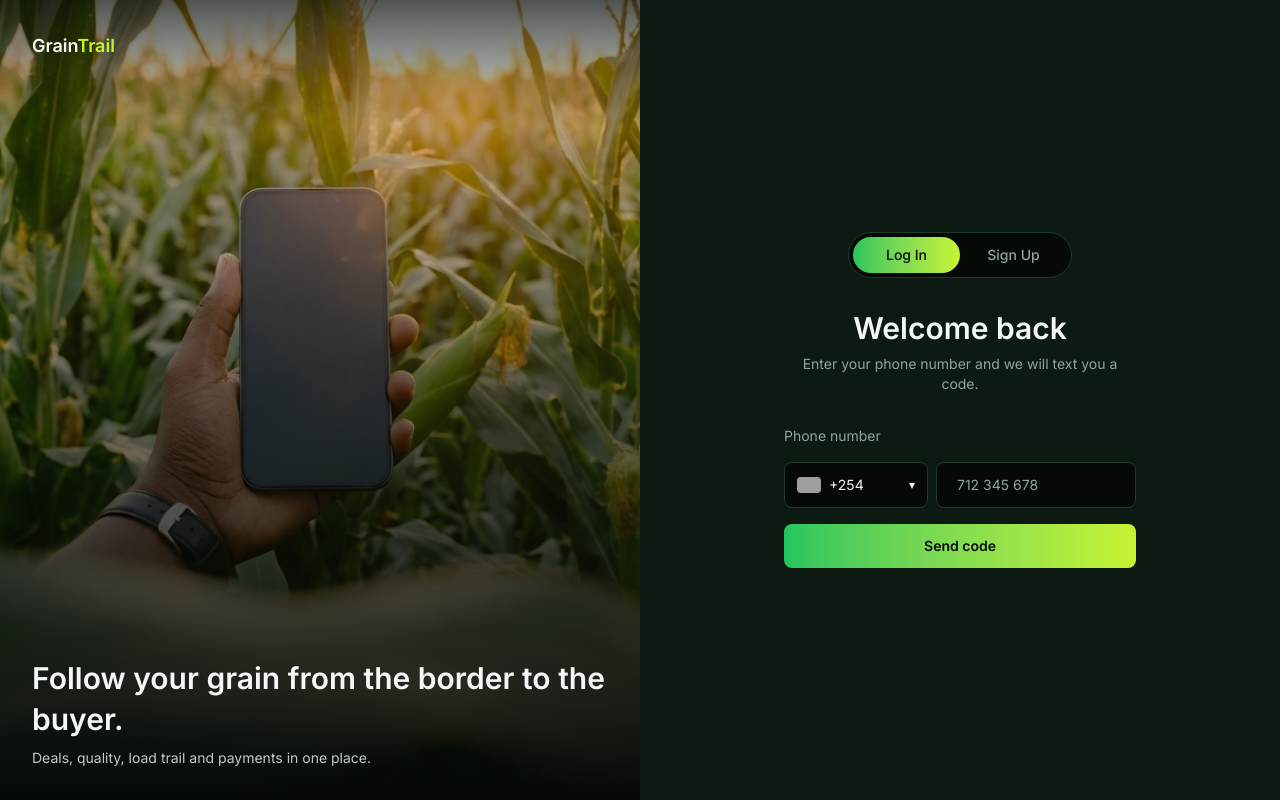
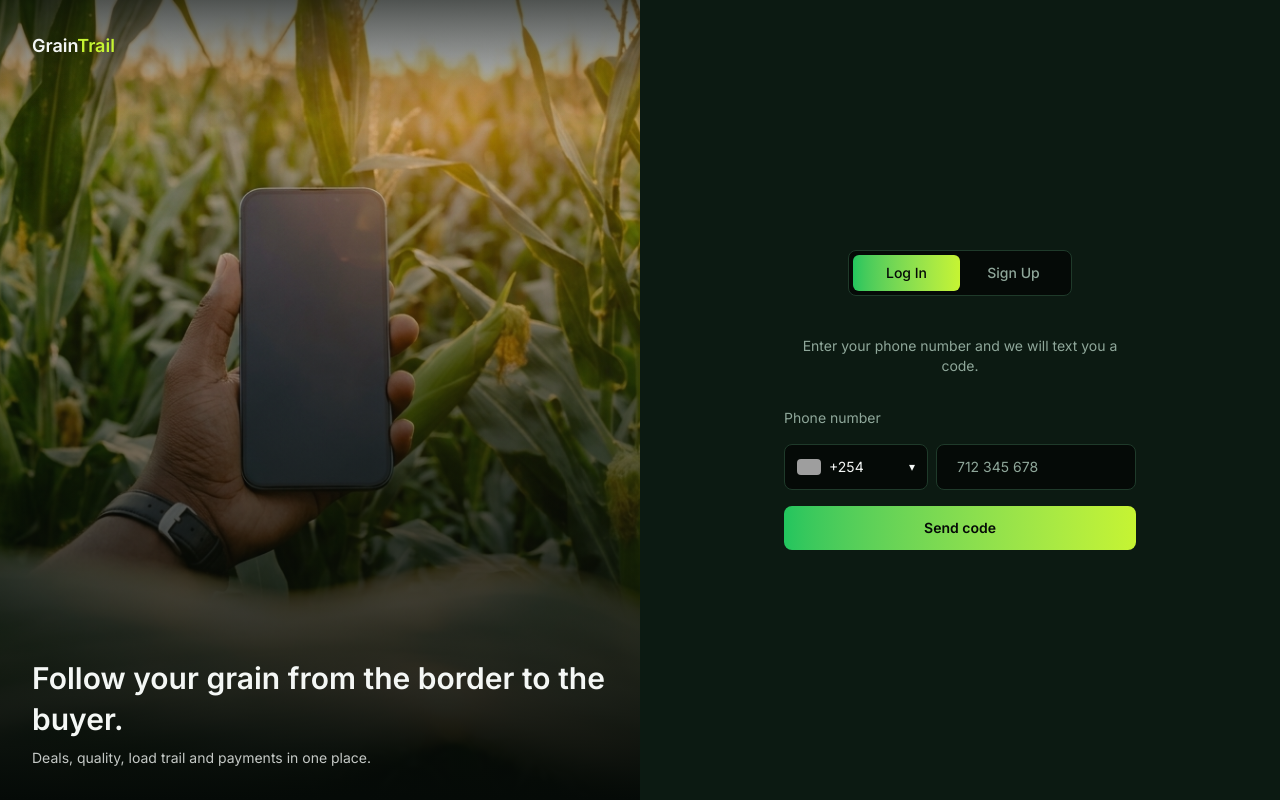
Before and after one commit to IsaacTobiko/GrainTrail, a Next.js app in the folder frontend/: page /auth in a window 1280 px wide. Built offline with nearby package versions, Linux system fonts and the light colour scheme; grey boxes are pictures that could not be loaded.

Commit message:
style(auth): reduce toggle rounding and remove heading

```diff
--- a/frontend/src/components/auth/AuthCard.tsx
+++ b/frontend/src/components/auth/AuthCard.tsx
@@ -11,39 +11,35 @@ export default function AuthCard({ initialMode }: { initialMode: Mode }) {
 
   return (
     <section className="mx-auto flex w-full max-w-md flex-col justify-center gap-8 p-8 md:p-12">
-      <div className="relative mx-auto grid w-56 grid-cols-2 rounded-full border border-line bg-ink p-1 text-sm">
+      <div className="relative mx-auto grid w-56 grid-cols-2 rounded-lg border border-line bg-ink p-1 text-sm">
         <span
-          className={`absolute inset-y-1 left-1 w-[calc(50%-0.25rem)] rounded-full bg-gradient-to-r from-leaf to-lime transition-transform duration-300 ${
+          className={`absolute inset-y-1 left-1 w-[calc(50%-0.25rem)] rounded-md bg-gradient-to-r from-leaf to-lime transition-transform duration-300 ${
             mode === "signup" ? "translate-x-full" : ""
           }`}
         />
         <button
           type="button"
           onClick={() => setMode("login")}
-          className={`relative z-10 rounded-full py-2 font-medium transition-colors ${mode === "login" ? "text-ink" : "text-muted"}`}
+          className={`relative z-10 rounded-md py-2 font-medium transition-colors ${mode === "login" ? "text-ink" : "text-muted"}`}
         >
           Log In
         </button>
         <button
           type="button"
           onClick={() => setMode("signup")}
-          className={`relative z-10 rounded-full py-2 font-medium transition-colors ${mode === "signup" ? "text-ink" : "text-muted"}`}
+          className={`relative z-10 rounded-md py-2 font-medium transition-colors ${mode === "signup" ? "text-ink" : "text-muted"}`}
         >
           Sign Up
         </button>
       </div>
 
       <div className="text-center">
-        <h1 className="text-3xl font-semibold">
-          {mode === "login" ? "Welcome back" : "Create your account"}
-        </h1>
         <p className="mt-2 text-sm text-muted">
           {mode === "login"
             ? "Enter your phone number and we will text you a code."
             : "Join with your phone number, no password needed."}
         </p>
       </div>
-
       {mode === "login" ? <LoginForm /> : <SignupForm />}
     </section>
   );
```
